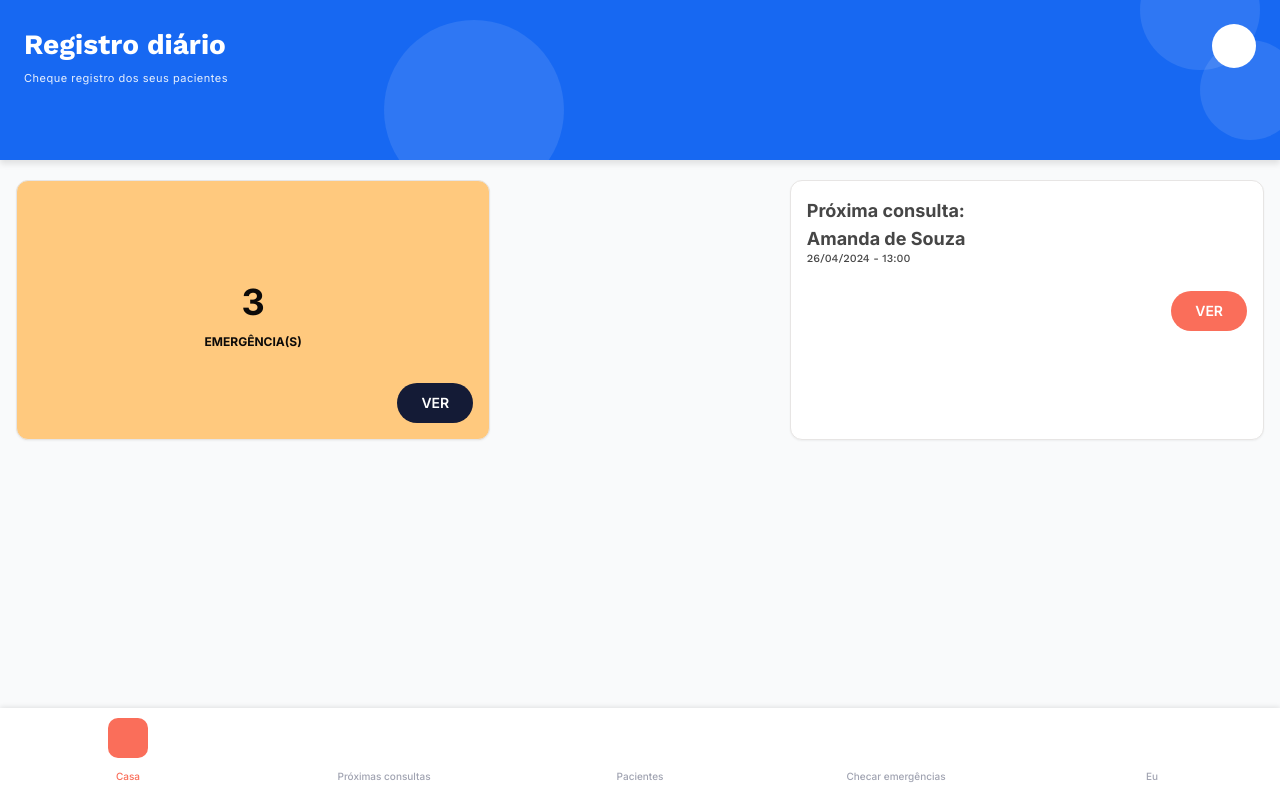
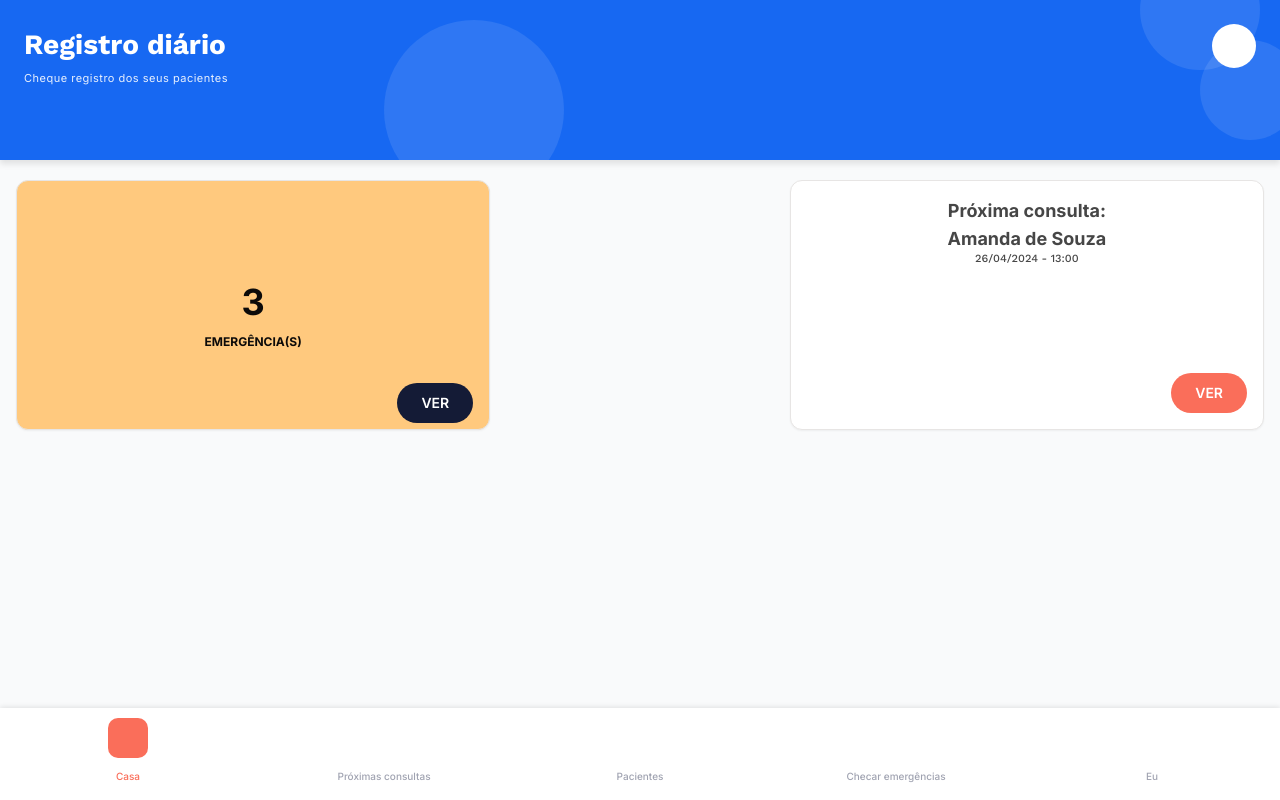
Before and after one commit to datasci4citizens/app-saude, a React app: page /AcsMainPage in a window 1280 px wide. Built offline with nearby package versions, Linux system fonts and the light colour scheme; the HTML template or start-up script is replaced by a standard one; a web font is replaced by a local one.

Commit message:
fix card info appointment

```diff
--- a/src/components/ui/info-card.tsx
+++ b/src/components/ui/info-card.tsx
@@ -19,7 +19,8 @@ const styles = {
   card: {
     base: {
       width: '38%',
-      borderRadius: '12px'
+      borderRadius: '12px',
+      height: '250px' // Adicionando altura fixa
     },
     emergency: {
       background: '#FFC97E'
@@ -93,12 +94,12 @@ const InfoCard: React.FC<InfoCardProps> = ({
       className="overflow-hidden"
       style={cardStyle}
     >
-      <CardContent className="p-0">
+      <CardContent className="p-0 h-full"> {/* Adicionado h-full */}
         {isEmergency ? (
           /* Card de Emergência */
-          <div className="flex flex-col h-full ">
+          <div className="flex flex-col h-full">
             {/* Conteúdo principal centralizado */}
-            <div className="flex flex-col items-center pt-4">
+            <div className="flex flex-col items-center pt-4 flex-grow">
               {/* Ícone de alerta */}
                 <div className="mb-3 ">
                 <span
@@ -129,9 +130,9 @@ const InfoCard: React.FC<InfoCardProps> = ({
           /* Card de Próxima Consulta */
           <div className="flex flex-col h-full">
             {/* Cabeçalho */}
-            <div className="p-4 pb-2">
+            <div className="flex flex-col items-center pt-4 flex-grow"> {/* Adicionado flex-grow */}
               <h3 style={styles.text.title}>Próxima consulta:</h3>
-                <p className="font-bold text-lg leading-tight" style={{ fontFamily: 'Inter, sans-serif', color: "#464646"}}>{name}</p>
+              <p className="font-bold text-lg leading-tight" style={{ fontFamily: 'Inter, sans-serif', color: "#464646"}}>{name}</p>
               <div style={styles.text.info}>
                 {date} - {time}
               </div>
@@ -140,10 +141,10 @@ const InfoCard: React.FC<InfoCardProps> = ({
             {/* Botão VER com fundo laranja */}
             <div className="mt-auto p-4 flex justify-end">
               <Button
-              onClick={onClick}
-              className={buttonClassName}
+                onClick={onClick}
+                className={buttonClassName}
               >
-              VER
+                VER
               </Button>
             </div>
           </div>
```
